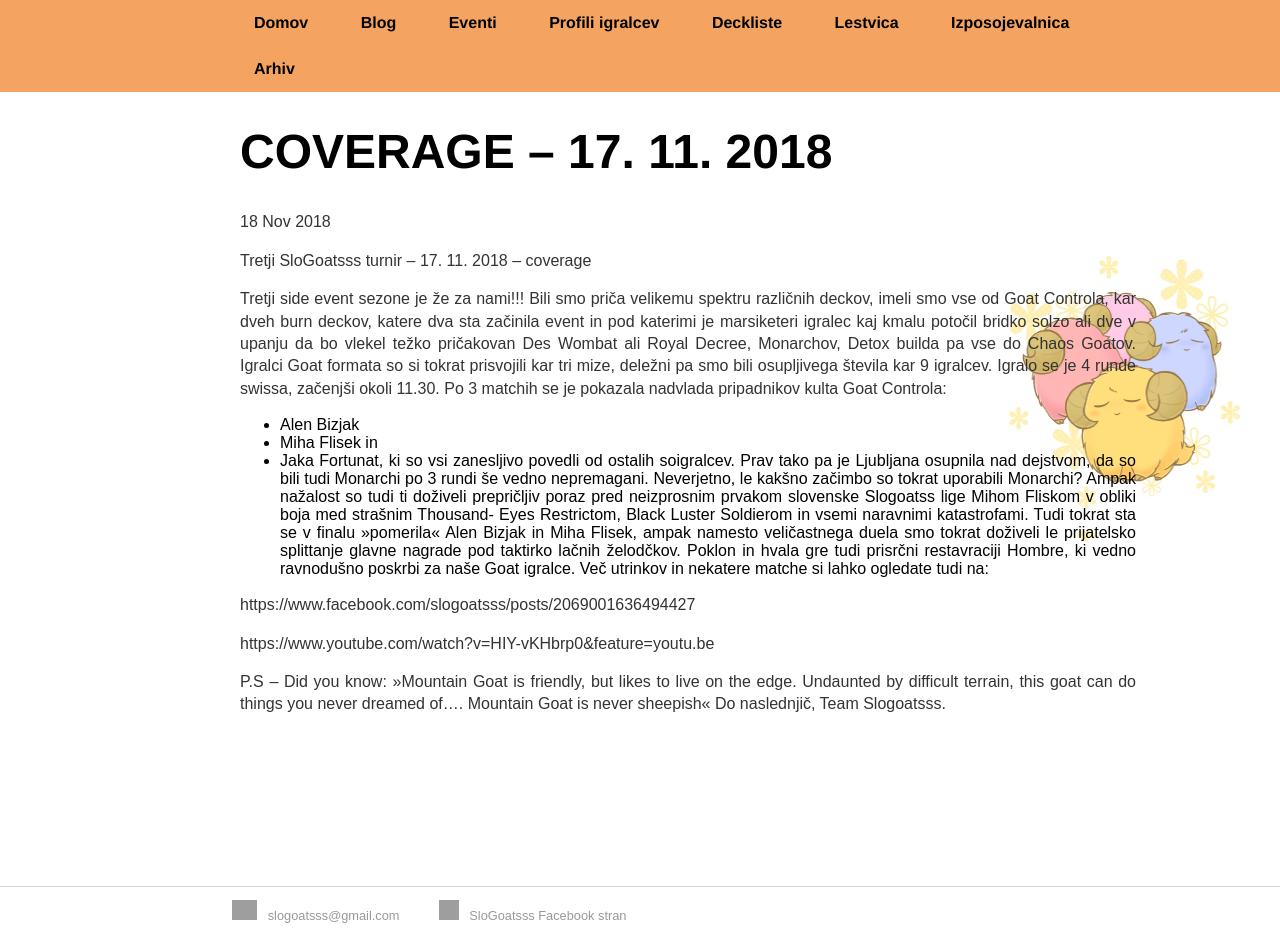
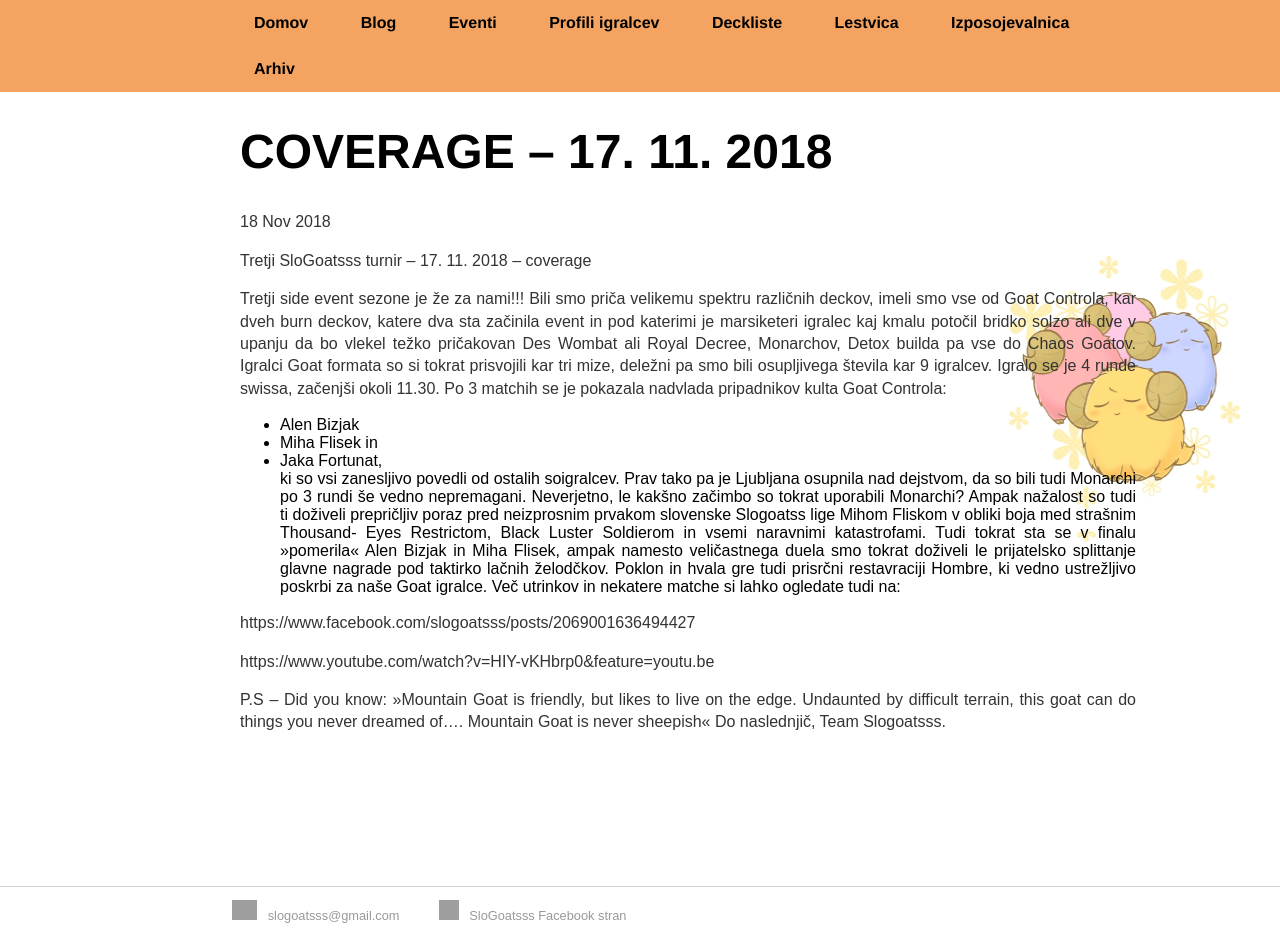
Before and after one commit to slogoatsss/slogoatsss.github.io, a Jekyll site: the page built from _posts/2018-11-18-coverage.md, in a window 1280 px wide. Built offline with Jekyll 4.4.1, drawn with Linux system fonts in a browser that asks for light colours; nearby versions of some CDN libraries; library files that are not in the unit come from our copies; grey boxes are pictures that could not be loaded.

Commit message:
Update 2018-11-18-coverage.md

```diff
--- a/_posts/2018-11-18-coverage.md
+++ b/_posts/2018-11-18-coverage.md
@@ -9,9 +9,9 @@ Tretji side event sezone je že za nami!!! Bili smo priča velikemu spektru razl
 Igralci Goat formata so si tokrat prisvojili kar tri mize, deležni pa smo bili osupljivega števila kar 9 igralcev. Igralo se je 4 runde swissa, začenjši okoli 11.30. Po 3 matchih se je pokazala nadvlada pripadnikov kulta Goat Controla:
 - Alen Bizjak
 - Miha Flisek in
-- Jaka Fortunat,
+- Jaka Fortunat,<br>
 ki so vsi zanesljivo povedli od ostalih soigralcev. Prav tako pa je Ljubljana osupnila nad dejstvom, da so bili tudi Monarchi po 3 rundi še vedno nepremagani. Neverjetno, le kakšno začimbo so tokrat uporabili Monarchi? Ampak nažalost so tudi ti doživeli prepričljiv poraz pred neizprosnim prvakom slovenske Slogoatss lige Mihom Fliskom v obliki boja med strašnim Thousand- Eyes Restrictom, Black Luster Soldierom in vsemi naravnimi katastrofami.
-Tudi tokrat sta se v finalu »pomerila« Alen Bizjak in Miha Flisek, ampak namesto veličastnega duela smo tokrat doživeli le prijatelsko splittanje glavne nagrade pod taktirko lačnih želodčkov. Poklon in hvala gre tudi prisrčni restavraciji Hombre, ki vedno ravnodušno poskrbi za naše Goat igralce.
+Tudi tokrat sta se v finalu »pomerila« Alen Bizjak in Miha Flisek, ampak namesto veličastnega duela smo tokrat doživeli le prijatelsko splittanje glavne nagrade pod taktirko lačnih želodčkov. Poklon in hvala gre tudi prisrčni restavraciji Hombre, ki vedno ustrežljivo poskrbi za naše Goat igralce.
 Več utrinkov in nekatere matche si lahko ogledate tudi na:
 
  https://www.facebook.com/slogoatsss/posts/2069001636494427
```
